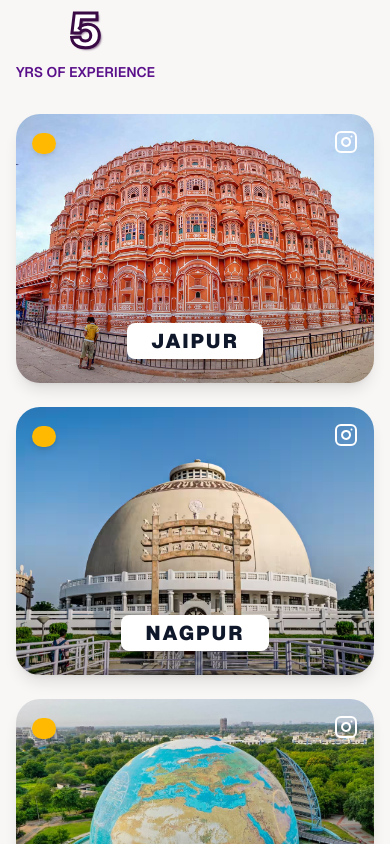
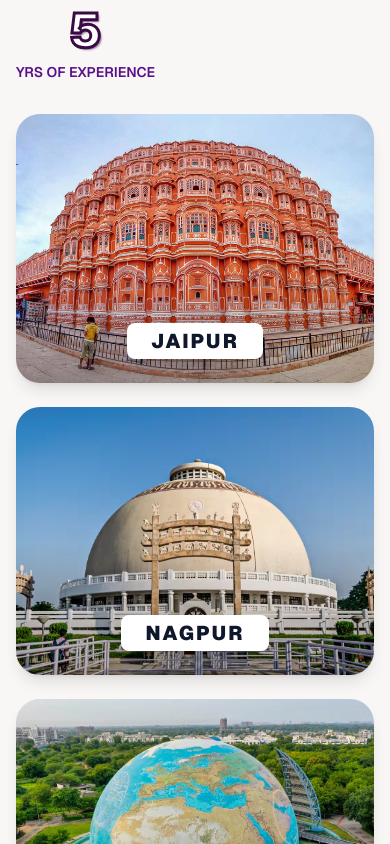
Before and after one commit to AmishiR/FLEA_FAIR, a Next.js app: page / in a window 390 px wide. Shown: the part 2460-3304 px from the top of the page. Built offline with nearby package versions, Linux system fonts and the light colour scheme.

Commit message:
minor changes

```diff
--- a/components/AboutUs.tsx
+++ b/components/AboutUs.tsx
@@ -77,18 +77,18 @@ export default function AboutUs() {
             <motion.div className="inline-block" variants={fadeInUp}>
               <div className="relative">
                 <motion.div
-                  className="absolute inset-0 bg-gradient-to-r from-[#a3e635] to-[#84cc16] rounded-2xl transform -rotate-4 z-[10]"
+                  className="absolute inset-0 bg-linear-to-r from-[#a3e635] to-[#84cc16] rounded-2xl transform -rotate-4 z-10"
                   whileHover={{ rotate: -6, scale: 1.05 }}
                   transition={{ duration: 0.3 }}
                 />
-                <h2 className="relative px-6 py-3 text-4xl md:text-5xl font-black uppercase text-[#0ea5e9] transform -rotate-4 z-[10]">
+                <h2 className="relative px-6 py-3 text-4xl md:text-5xl font-black uppercase text-[#0ea5e9] transform -rotate-4 z-10">
                   ABOUT
                 </h2>
               </div>
 
               <div className="relative -mt-3 ml-20">
                 <motion.div
-                  className="absolute inset-0 bg-gradient-to-r from-[#ef4444] to-[#dc2626] rounded-2xl transform rotate-3"
+                  className="absolute inset-0 bg-linear-to-r from-[#ef4444] to-[#dc2626] rounded-2xl transform rotate-3"
                   whileHover={{ rotate: 5, scale: 1.05 }}
                   transition={{ duration: 0.3 }}
                 />
@@ -123,7 +123,7 @@ export default function AboutUs() {
                   href="https://instagram.com/thefleafair"
                   target="_blank"
                   rel="noopener noreferrer"
-                  className="w-12 h-12 md:w-14 md:h-14 rounded-full bg-gradient-to-br from-purple-600 via-pink-600 to-orange-500 flex items-center justify-center"
+                  className="w-12 h-12 md:w-14 md:h-14 rounded-full bg-linear-to-br from-purple-600 via-pink-600 to-orange-500 flex items-center justify-center"
                   variants={scaleIn}
                   whileHover={{ scale: 1.15, rotate: 5 }}
                   whileTap={{ scale: 0.95 }}
--- a/components/CityCard.tsx
+++ b/components/CityCard.tsx
@@ -22,12 +22,7 @@ const CityCard: React.FC<CityCardProps> = ({ city }) => {
       {/* Overlay gradient */}
       <div className="absolute inset-0 bg-gradient-to-t from-black/50 via-transparent to-transparent opacity-60"></div>
 
-      {/* Top Left Tag */}
-      <div className="absolute top-4 left-4 z-10">
-        <span className="bg-amber-400 text-brand-purple text-[0.6rem] md:text-xs font-bold px-3 py-1 rounded-full uppercase tracking-wide shadow-md">
-          {city.dateLabel}
-        </span>
-      </div>
+
 
        {/* Optional Top Location Tag */}
        {city.locationLabel && (
@@ -39,13 +34,7 @@ const CityCard: React.FC<CityCardProps> = ({ city }) => {
        )}
 
       {/* Instagram Icon */}
-      <div className="absolute top-4 right-4 z-10 text-white hover:text-pink-200 transition-colors">
-        <svg xmlns="http://www.w3.org/2000/svg" width="24" height="24" viewBox="0 0 24 24" fill="none" stroke="currentColor" strokeWidth="2" strokeLinecap="round" strokeLinejoin="round">
-          <rect x="2" y="2" width="20" height="20" rx="5" ry="5"></rect>
-          <path d="M16 11.37A4 4 0 1 1 12.63 8 4 4 0 0 1 16 11.37z"></path>
-          <line x1="17.5" y1="6.5" x2="17.51" y2="6.5"></line>
-        </svg>
-      </div>
+
 
       {/* Bottom Center Name Badge */}
       <div className="absolute bottom-6 left-0 right-0 flex justify-center z-10">
--- a/components/InfoSection.tsx
+++ b/components/InfoSection.tsx
@@ -19,7 +19,6 @@ const InfoSection: React.FC = () => {
           className="w-full h-auto drop-shadow-xl transform -rotate-2 rounded-xl"
         />
 
-        <div className="absolute -top-4 -left-4 text-brand-purple text-4xl animate-bounce">✨</div>
         <div className="absolute bottom-4 -right-4 text-brand-purple text-4xl">=</div>
       </div>
 
```
